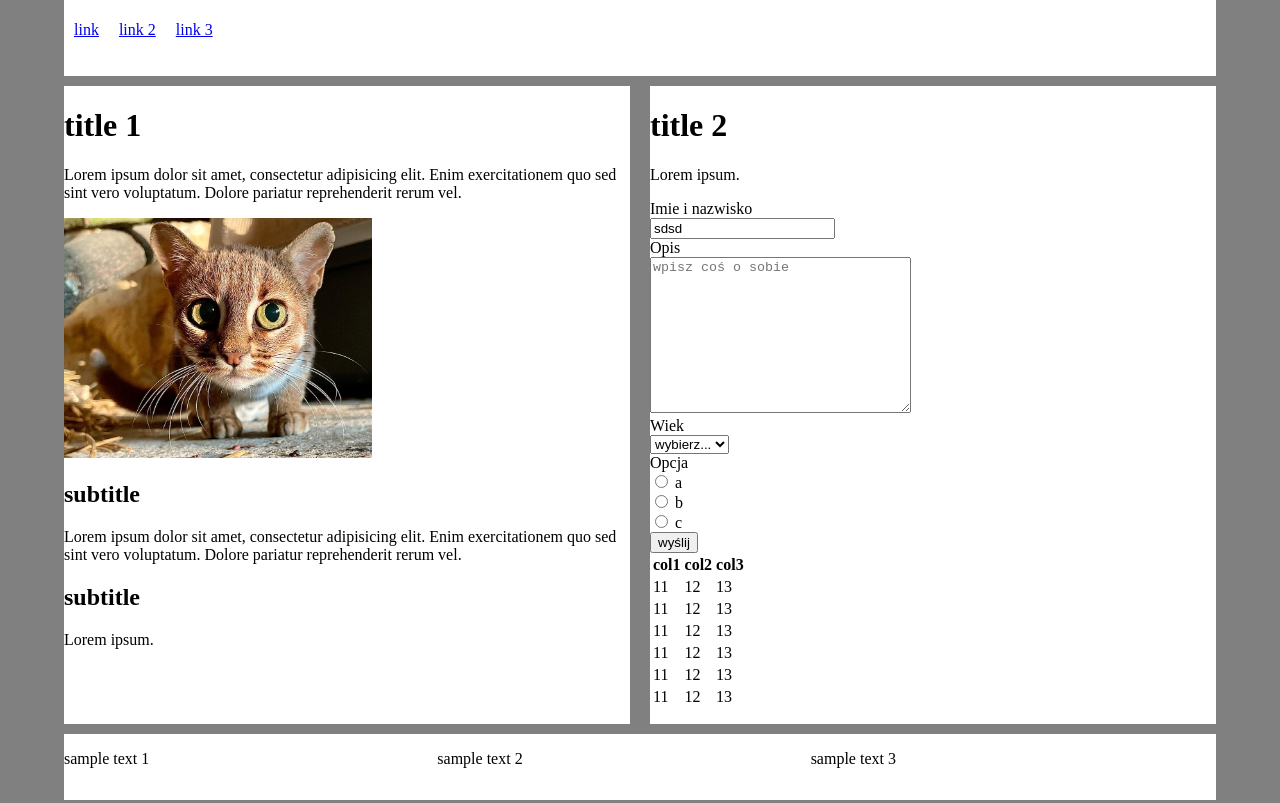
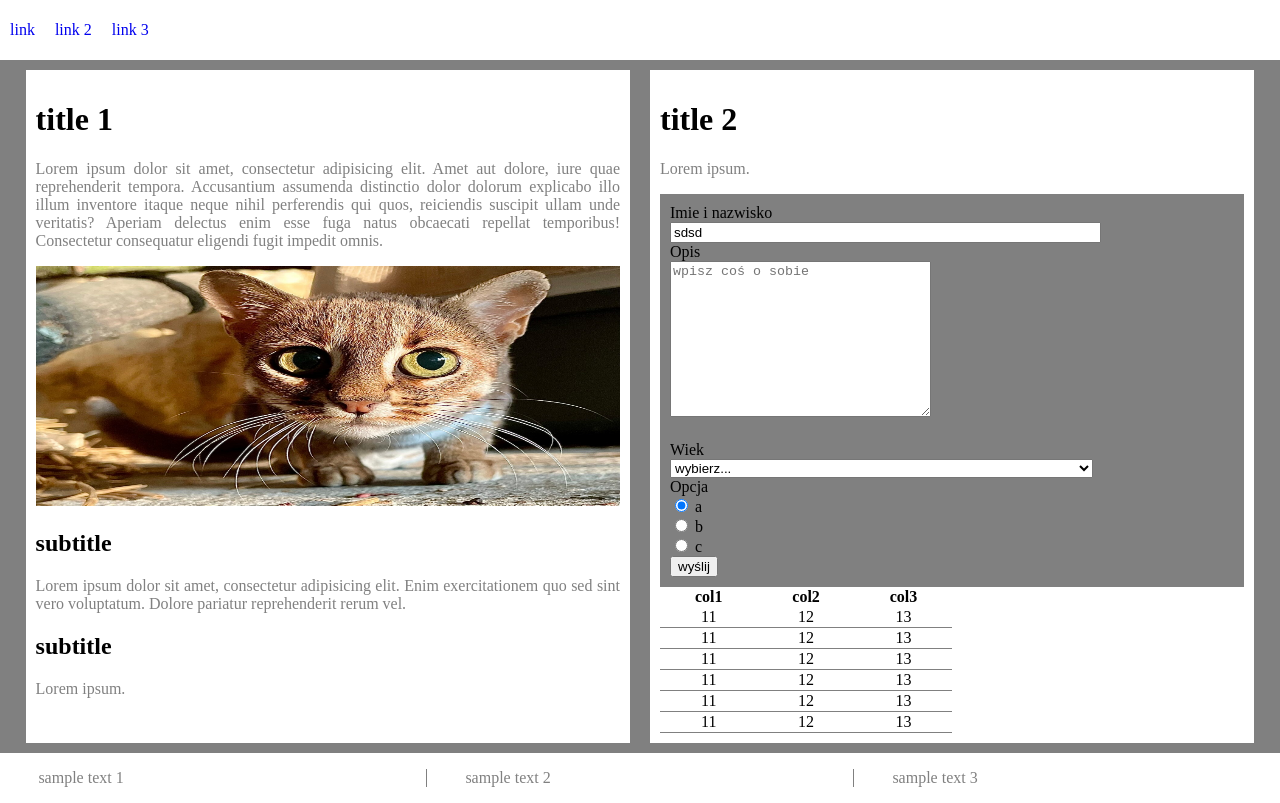
Before and after one commit to s27085/s27085.github.io, a plain HTML site: page index.html in a window 1280 px wide. Drawn offline with Linux system fonts and the light colour scheme.

Commit message:
skończone lab3

```diff
--- a/index.html
+++ b/index.html
@@ -1,5 +1,5 @@
 <!DOCTYPE html>
-<html lang="en" xmlns="http://www.w3.org/1999/html">
+<html lang="en">
 <head>
     <meta charset="utf-8">
     <title>Konrad Fijałkowski s27085</title>
@@ -10,20 +10,24 @@
     <div id="grid-container">
         <div id="links">
             <ul>
-                <li><a href="#">link</a></li>
-                    <ul>
+                <div id="dropdown">
+                    <li id="drop-button"><a class="first-layer" href="#">link</a>
+                        <ul id="dropdown-content">
                             <li><a href="#">link 2</a></li>
                             <li><a href="#">link 2</a></li>
                             <li><a href="#">link 2</a></li>
                         </ul>
-                <li><a href="#">link 2</a></li>
-                <li><a href="#">link 3</a></li>
+                    </li>
+                </div>
+                <li><a class="first-layer" href="#">link 2</a></li>
+                <li><a class="first-layer" href="#">link 3</a></li>
             </ul>
         </div>
+
         <div id="siteContent">
             <div id="leftPanel">
                 <h1>title 1</h1>
-                <p>Lorem ipsum dolor sit amet, consectetur adipisicing elit. Enim exercitationem quo sed sint vero voluptatum. Dolore pariatur reprehenderit rerum vel.</p>
+                <p>Lorem ipsum dolor sit amet, consectetur adipisicing elit. Amet aut dolore, iure quae reprehenderit tempora. Accusantium assumenda distinctio dolor dolorum explicabo illo illum inventore itaque neque nihil perferendis qui quos, reiciendis suscipit ullam unde veritatis? Aperiam delectus enim esse fuga natus obcaecati repellat temporibus! Consectetur consequatur eligendi fugit impedit omnis.</p>
                 <img id="zdjęcie" src="images/kotek.jpg" alt="cotek">
 
                 <h2>subtitle</h2>
@@ -53,7 +57,7 @@
                         </select><br>
                         <div>
                             <label for="opcja1">Opcja</label><br>
-                            <input type="radio" id="opcja1"> a<br>
+                            <input checked type="radio" id="opcja1"> a<br>
                             <input type="radio" id="opcja2"> b<br>
                             <input type="radio" id="opcja3"> c<br>
                         </div>
--- a/style2.css
+++ b/style2.css
@@ -14,7 +14,6 @@ body{
 #siteContent{
     background-color: #78AAEF;
     padding: 10px;
-    max-height: 100%;
     overflow-y: scroll;
 }
 #zdjęcie{
--- a/style3.css
+++ b/style3.css
@@ -3,14 +3,14 @@ body{
     margin: 0;
     background-color: grey;
 }
-#grid-container{
+#grid-container {
     box-sizing: content-box;
     background-color: grey;
     height: 100vh;
-    margin: 0 5%;
     display: grid;
     grid-template-columns: 1fr;
     gap: 10px 0;
+    grid-template-rows: 5fr 90fr 5fr;
 }
 #links{
     grid-column: 1 / span 2;
@@ -31,29 +31,89 @@ body{
     background-color: grey;
     display: grid;
     gap: 0 20px;
-    grid-template-columns: 1fr 1fr;
+    margin: 0 2vw;
+}
+@media (min-width: 700px){
+    #siteContent {
+        grid-template-columns: 1fr 1fr;
+    }
+}
+@media (max-width: 700px){
+    #siteContent {
+        grid-template-rows: 1fr 1fr;
+        gap: 30px 0px;
+    }
+}
+#siteContent > div {
+    box-sizing: border-box;
+    padding: 10px;
 }
 #rightPanel, #leftPanel, #links, #footer{
     background-color: white;
 }
-#rightPanel{
+#zdjęcie{
     width: 100%;
-    box-sizing: border-box;
-}
-#zdjęcie{
-    max-width: 100%;
     max-height: 30vh;
     aspect-ratio: auto;
 }
 #footer{
     grid-column: 1 / span 2;
     display: flex;
-    justify-content: flex-start;
-    gap: 25%;
+    flex-direction: row;
+    align-items: center;
 }
-#links > ul > ul{
+#footer > p:nth-child(n+2) {
+    border-left: 1px solid grey;
+}
+#footer > p{
+    padding: 0 3vw;
+    flex: 1;
+ }
+p{
+    text-align: justify;
+    color: grey;
+}
+form {
+    background-color: grey;
+    padding: 10px;
+}
+td {
+    border-bottom: 1px solid grey;
+}
+table {
+    width: 50%;
+    border-collapse: collapse;
+}
+table tr > td {
+    text-align: center;
+}
+textarea{
+    margin-bottom: 20px;
+}
+#dropdown-content{
     display: none;
+    position: absolute;
+    padding-inline-start: 0;
+    box-shadow: -2px -2px 10px rgba(0,0,0,0.2);
 }
-#links li:nth-of-type(2):hover > ul{
+#drop-button:hover  #dropdown-content {
+    display: block;
+}
+#dropdown{
+    position: relative;
     display: inline-block;
 }
+#dropdown-content > li{
+    background-color: white;
+    min-width: 150px;
+    padding: 12px 16px;
+    border-bottom: 1px solid black;}
+#dropdown-content a{
+    text-decoration: none;
+}
+#wiek, #imie{
+    min-width: 75%;
+}
+.first-layer {
+    text-decoration: none;
+}
```
Lines whose indentation alone changed are shown as unchanged.
